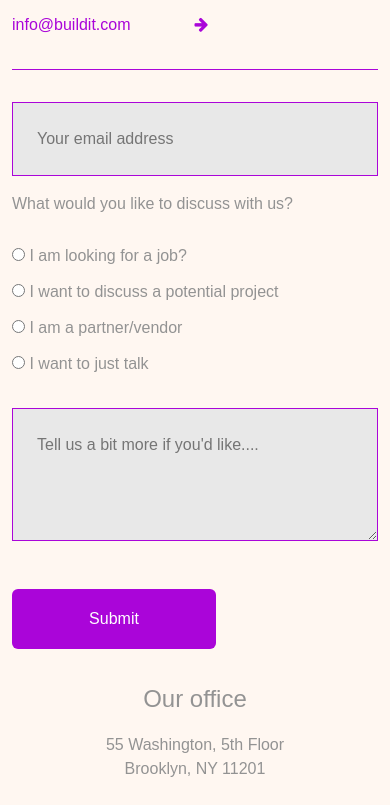
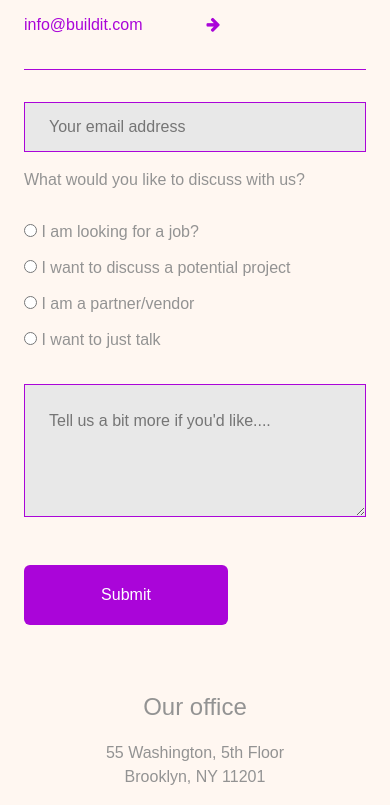
Before and after one commit to JamesChima/Buildit, a plain HTML site: page contactus.html in a window 390 px wide. Shown: the part 483-1288 px from the top of the page. Drawn offline with nearby package versions, Linux system fonts and the light colour scheme.

Commit message:
added changes

```diff
--- a/styles.css
+++ b/styles.css
@@ -349,7 +349,7 @@ h1,h2,h3,h4,h5,h6 {
 .form-fields input[type='text'], .form-fields textarea {
     margin-top: 2rem;
     width: 584px;
-    height: 74px;
+    height: 50px;
     border: 1px solid #AA05D9;
     background: #E8E8E8;
     padding: 1.5rem;
@@ -528,6 +528,11 @@ h1,h2,h3,h4,h5,h6 {
         text-align: center;
     }
 
+    .contact-form, .con-list, .form-fields {
+        padding-left: 1.5rem !important;
+        padding-right: 1.5rem !important;
+     }
+
     .form-fields textarea {
         height: 133px;
         margin-bottom: 2rem;
@@ -547,10 +552,12 @@ h1,h2,h3,h4,h5,h6 {
 
     .form-address-2 {
         display: block;
+        margin-top: 4rem;
     }
 
     .form-address-2 p:first-child {
         font-size: 24px;
+
     }
 
     .btn-hidden {
```
Also changed, not shown: contactus.html (+1 -0 lines).
